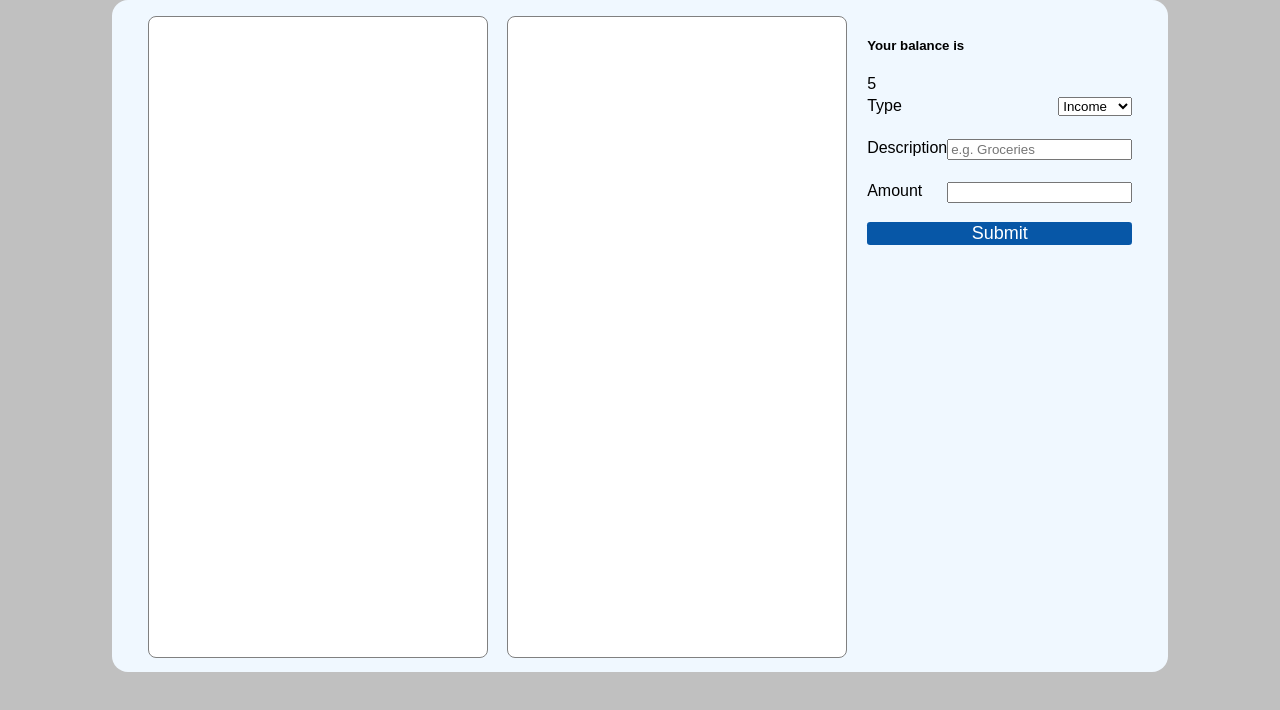
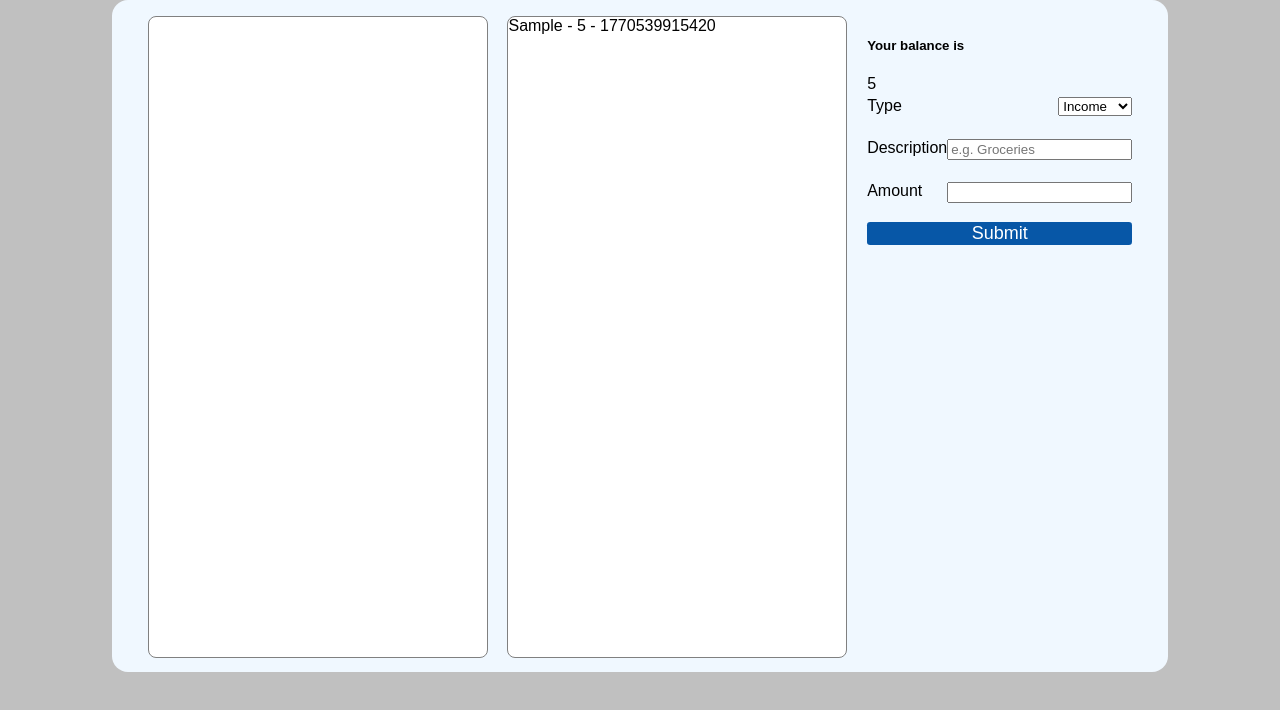
Before and after one commit to AAdewunmi/Budget-Manager-App, a website built with Parcel: page index.html in a window 1280 px wide. Both pictures are taken after typing "Sample", "5" into the empty fields and a click on the button "Submit". Built offline with nearby package versions, Linux system fonts and the light colour scheme.

Commit message:
fix(list-view): resolve transaction rendering crash in income/expense containers

```diff
--- a/src/Views/ListView.js
+++ b/src/Views/ListView.js
@@ -13,7 +13,10 @@ export class ListView{
     }
 
     generateCardHTML(transaction){
-        return `<div>${description} - ${transaction.value}</div>`;
+        const description = (transaction.description || "").trim() || "No description";
+        return `<div class="transaction_card">
+        <div>${description} - ${transaction.value} - ${transaction.timestamp}</div>
+        </div>`;
     }
 
     generateHTMLString(){
@@ -21,7 +24,6 @@ export class ListView{
         let html = "";
         if(Array.isArray(data)){
             data.forEach(transaction=>{
-                const description = (transaction.description || "").trim() || "No description";
                 html += this.generateCardHTML(transaction);
             })
         }
--- a/styles.css
+++ b/styles.css
@@ -50,3 +50,9 @@ body{
     font-size: large;
     border-radius: 0.2rem;
 }
+
+.transaction_card{
+    display: flex;
+    justify-content: space-between;
+    width: 100%;
+}
```
